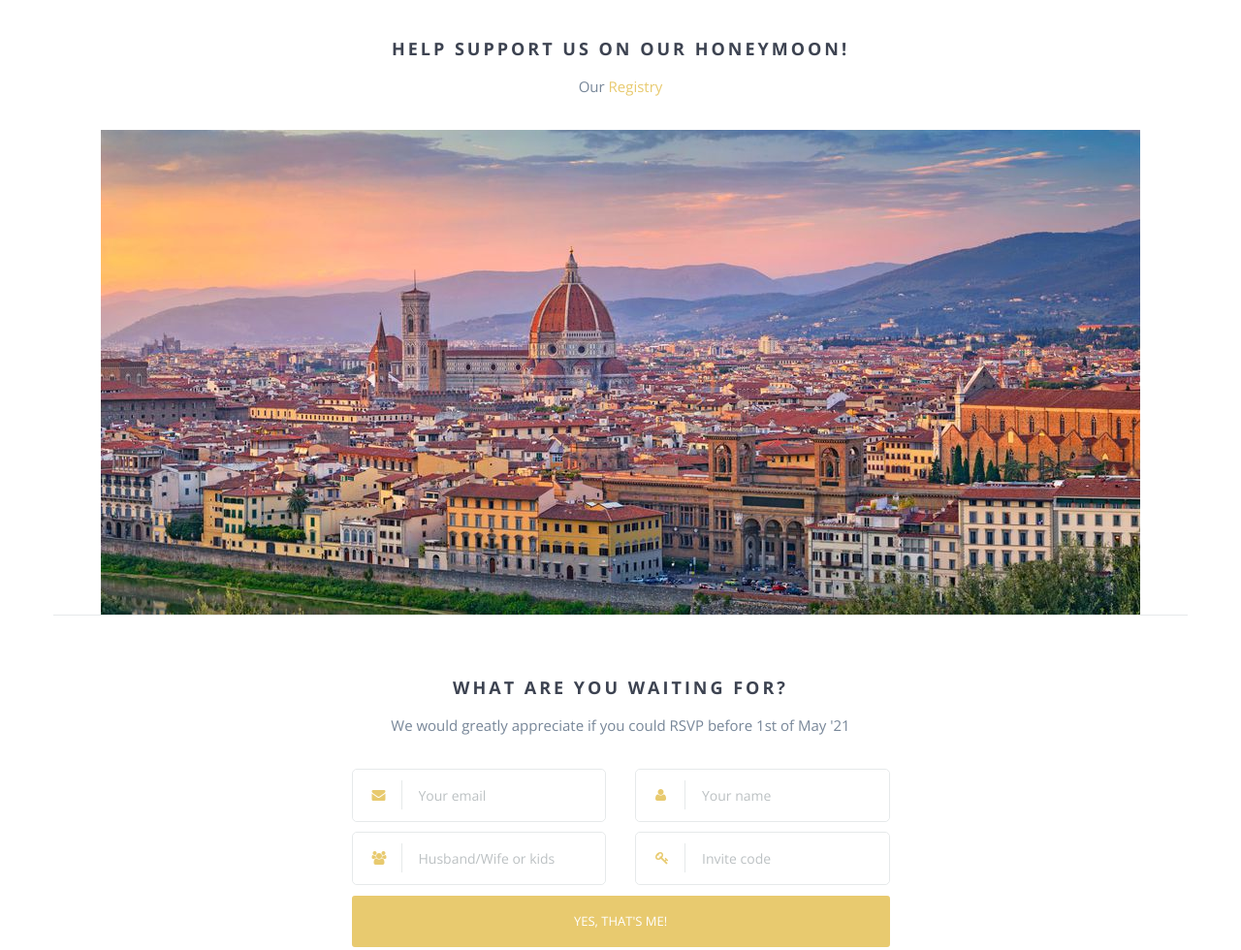
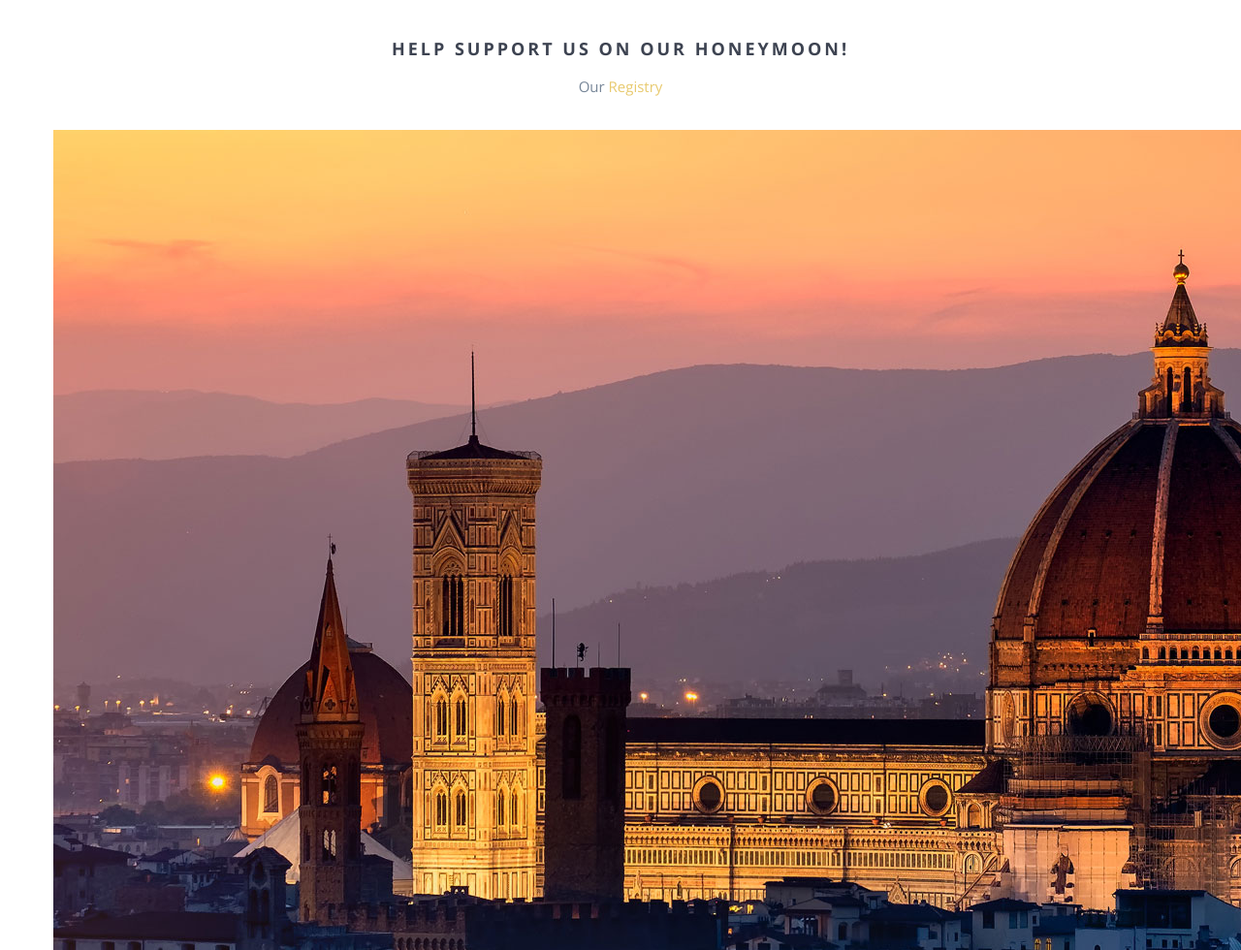
Before and after one commit to aaronjengel/aaronjengel.github.io, a website: page index.html in a window 1280 px wide. Shown: the part 5000-5980 px from the top of the page at 97% size. Drawn offline with nearby package versions, Linux system fonts and the light colour scheme; some packages are replaced by stand-ins of ours; a script that the page names is missing; files whose address does not match are found by name.

Commit message:
change italy pic

```diff
--- a/index.html
+++ b/index.html
@@ -381,7 +381,7 @@
         </div>
         <div class="row section-border wp10">
             <div class="col-md col-md text-center">
-                <img src="img\ita_florence_panorama.jpg">
+                <img src="img\Cathedral-Florence-Santa-Maria-del-Fiore.jpg">
             </div>
         </div>
     </div>
```
